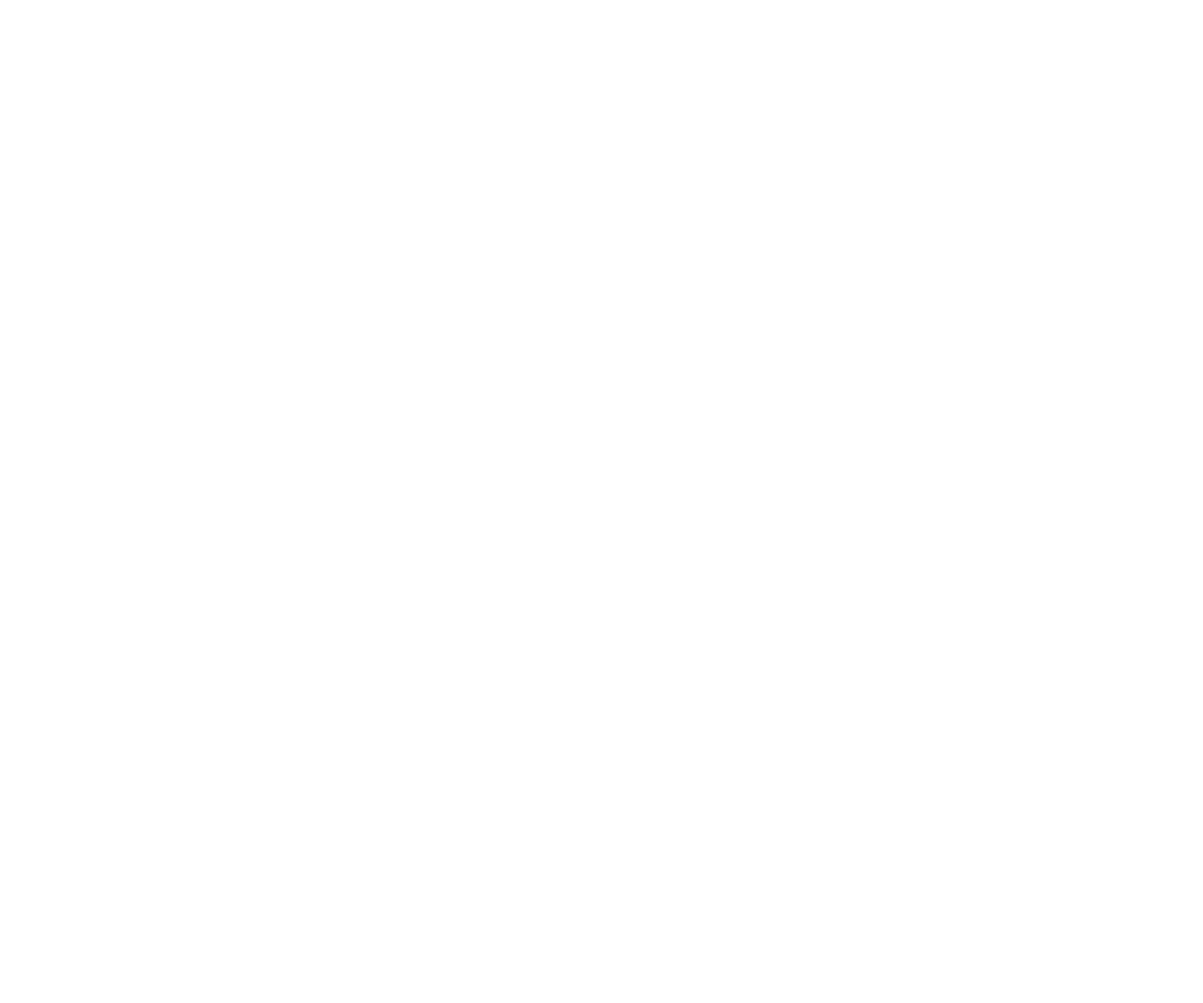
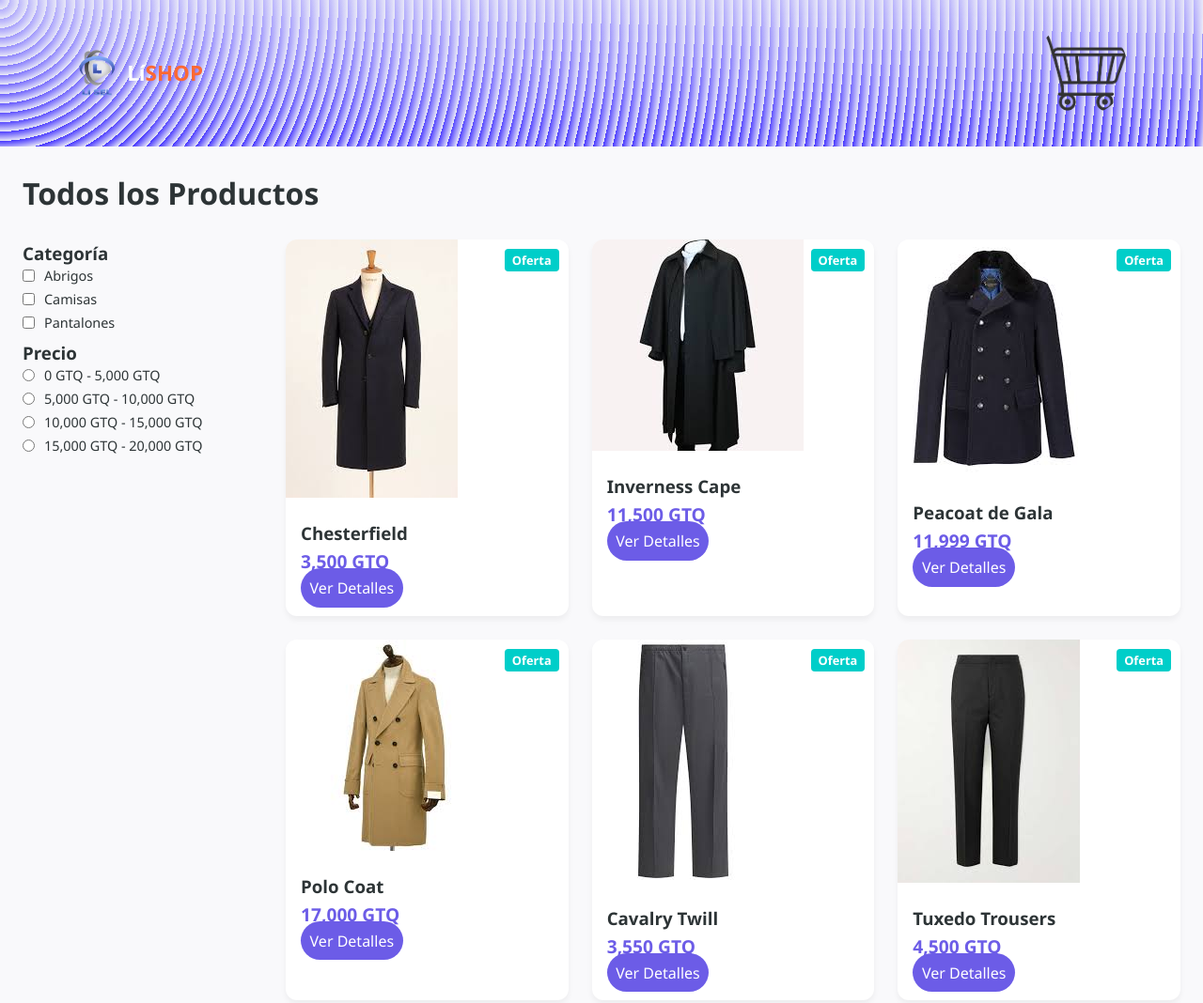
Before and after one commit to lemical07/LiShop, a plain HTML site: page catalogo.html in a window 1280 px wide. Shown: the top 1068 px of the page at 94% size. Before the commit the page ends 800 px from the top, so only its background shows below. Drawn offline with Linux system fonts and the light colour scheme.

Commit message:
feat: :sparkles: Add next part.
Add catalogo part of the proiect, also the necessary information and style.

```diff
--- a/CSS/component.css
+++ b/CSS/component.css
@@ -18,3 +18,48 @@
     font-size: 1.2rem;
 }
 /*------------------------------------*/
+.category-item {
+    flex: 0 0 auto;
+    scroll-snap-align: start;
+    background-color: var(--white);
+    color: var(--primary-color);
+    padding: 10px 20px;
+    border: 2px solid var(--secondary-color);
+    border-radius: 25px;
+    text-decoration: none;
+    font-weight: bold;
+    font-size: 0.9rem;
+    transition: all 0.3s ease;
+    white-space: nowrap;
+}
+.category-item:hover, .category-item:active {
+    background-color: var(--primary-color);
+    color: var(--white);
+    transform: scale(1.05);
+}
+.btn-add {
+    width: 100%;
+    background-color: var(--primary-color);
+    color: white;
+    text-decoration: none;
+    border: none;
+    padding: 0.6rem;
+    border-radius: 25px;
+    cursor: pointer;
+}
+.product-card {
+    position: relative;
+}
+
+.badge {
+    position: absolute;
+    top: 10px;
+    right: 10px;
+    background: var(--accent-color);
+    color: white;
+    padding: 2px 8px;
+    border-radius: 4px;
+    font-size: 0.8rem;
+    font-weight: bold;
+}
+/*---------------------------------*/
--- a/CSS/layout.css
+++ b/CSS/layout.css
@@ -22,6 +22,15 @@
     font-size: 1.4rem;
     font-weight: bold;
     margin: 0;
+}
+.logo-link{
+    text-decoration: none;
+    color: inherit;
+    display: inline-block;
+}
+.logo-link :hover{
+    opacity: 0.8;
+    transition: opacity 0.3s ease;
 }
 .icon{
     width: 100px;
@@ -60,3 +69,79 @@
     display: none;
 }
 /*-------------------------*/
+
+.catalogo-container {
+    padding: 1.5rem;
+}
+
+.catalogo-header {
+    display: flex;
+    justify-content: space-between;
+    align-items: center;
+    margin-bottom: 1.5rem;
+}
+
+.btn-filter {
+    background: var(--primary-color);
+    color: white;
+    padding: 0.5rem 1rem;
+    border-radius: 8px;
+    cursor: pointer;
+}
+
+.btn-filter:hover {
+    background-color: var(--secondary-color);
+    font-weight: bold;
+}
+
+.btn-close-filter{
+    display: block;
+    width: 100%;
+    padding: 12px 20px;
+    margin-top: 20px;
+    background-color: var(--primary-color);
+    color: white;
+    text-align: center;
+    text-decoration: none;
+    font-weight: bold;
+    font-size: 1rem;
+    border-radius: var(--border-radius);
+    cursor: pointer;
+    border: none;
+    white-space: nowrap;
+    transition: background 0.3s ease;
+}
+.btn-close-filter:hover {
+    background-color: var(--secondary-color);
+}
+.filter-checkbox {
+    display: none;
+}
+
+.filters-sidebar {
+    position: fixed;
+    top: 0;
+    left: -100%;
+    width: 80%;
+    height: 100%;
+    background: var(--white);
+    z-index: 1000;
+    padding: 2rem;
+    transition: left 0.3s ease;
+    box-shadow: 2px 0 10px rgba(121, 31, 31, 0.1);
+}
+
+.filter-checkbox:checked ~ .catalogo-layout .filters-sidebar {
+    left: 0;
+}
+
+.filter-group label {
+    display: flex;
+    align-items: center;
+    gap: 10px;
+    margin-bottom: 8px;
+    font-size: 0.9rem;
+    cursor: pointer;
+    line-height: 1.2;
+}
+/*------------------------------------*/
--- a/CSS/responsive.css
+++ b/CSS/responsive.css
@@ -14,3 +14,28 @@
         margin: 0 auto;
     }
 }
+/*----------------------------*/
+@media (min-width: 768px) {
+    .catalogo-layout {
+        display: grid;
+        grid-template-columns: 250px 1fr;
+        gap: 30px;
+    }
+
+    .filters-sidebar {
+        position: static;
+        width: 100%;
+        left: 0;
+        padding: 0;
+        box-shadow: none;
+        background: transparent;
+    }
+
+    .btn-filter, .btn-close-filter {
+        display: none;
+    }
+
+    .product-grid {
+        grid-template-columns: repeat(3, 1fr);
+    }
+}
--- a/catalogo.html
+++ b/catalogo.html
@@ -0,0 +1,125 @@
+<!DOCTYPE html>
+<html lang="en">
+<head>
+    <meta charset="UTF-8">
+    <meta name="viewport" content="width=device-width, initial-scale=1.0">
+    <title>LíShop</title>
+    <link rel="stylesheet" href="./CSS/base.css">
+    <link rel="stylesheet" href="./CSS/component.css">
+    <link rel="stylesheet" href="./CSS/layout.css">
+    <link rel="stylesheet" href="CSS/responsive.css">
+</head>
+<body>
+    <header class="main-header">
+        <div class="logo">
+            <img src="./IMG/logo.png" alt="LÍSEL">
+            <a href="index.html" class="logo-link">
+                <p>Lí<span>Shop</span></p>
+            </a>
+        </div>
+        <div class="header-icons">
+            <a href="carrito.html">
+                <img src="./IMG/carrito.png" alt="Carrito" class="icon">
+            </a>
+        </div>
+    </header>
+
+    <main class="catalogo-container">
+        <input type="checkbox" id="filter-toggle" class="filter-checkbox">
+
+        <div class="catalogo-header">
+            <h1>Todos los Productos</h1>
+            <label for="filter-toggle" class="btn-filter">
+                <span>Filtros</span>
+            </label>
+        </div>
+
+        <section class="catalogo-layout">
+            <aside class="filters-sidebar">
+                <div class="filter-group">
+                    <h3>Categoría</h3>
+                    <label><input type="checkbox"> Abrigos</label>
+                    <label><input type="checkbox"> Camisas</label>
+                    <label><input type="checkbox"> Pantalones</label>
+                </div>
+                <div class="filter-group">
+                    <h3>Precio</h3>
+                    <label><input type="radio" name="price"> 0 GTQ - 5,000 GTQ </label>
+                    <label><input type="radio" name="price"> 5,000 GTQ - 10,000 GTQ</label>
+                    <label><input type="radio" name="price"> 10,000 GTQ - 15,000 GTQ</label>
+                    <label><input type="radio" name="price"> 15,000 GTQ - 20,000 GTQ</label>
+
+                </div>
+
+                <label for="filter-toggle" class="btn-close-filter">Aplicar Filtros</label>
+            </aside>
+
+            <div class="product-grid">
+                <article class="product-card">
+                    <div class="badge">Oferta</div>
+                    <img src="./IMG/Chesterfield.png" alt="Chesterfield">
+                    <div class="card-info">
+                        <h3>Chesterfield</h3>
+                        <p class="price">3,500 GTQ</p>
+                        <a href="producto.html" class="btn-add">Ver Detalles</a>
+                    </div>
+                </article>
+                <article class="product-card">
+                    <div class="badge">Oferta</div>
+                    <img src="./IMG/InvernessCape.png" alt="Inverness Cape">
+                    <div class="card-info">
+                        <h3>Inverness Cape</h3>
+                        <p class="price">11,500 GTQ</p>
+                        <a href="producto.html" class="btn-add" id="detail">Ver Detalles</a>
+                    </div>
+                </article>
+                <article class="product-card">
+                    <div class="badge">Oferta</div>
+                    <img src="./IMG/Peocat.png" alt="Peacoat de Gala">
+                    <div class="card-info">
+                        <h3>Peacoat de Gala</h3>
+                        <p class="price">11,999 GTQ</p>
+                        <a href="producto.html" class="btn-add">Ver Detalles</a>
+                    </div>
+                </article>
+                <article class="product-card">
+                    <div class="badge">Oferta</div>
+                    <img src="./IMG/Polo-Coat.png" alt="Polo Coat">
+                    <div class="card-info">
+                        <h3>Polo Coat</h3>
+                        <p class="price">17,000 GTQ</p>
+                        <a href="producto.html" class="btn-add">Ver Detalles</a>
+                    </div>
+                </article>
+                <article class="product-card">
+                    <div class="badge">Oferta</div>
+                    <img src="./IMG/CalvaryTwill.png" alt="Cavalry Twill">
+                    <div class="card-info">
+                        <h3>Cavalry Twill</h3>
+                        <p class="price">3,550 GTQ</p>
+                        <a href="producto.html" class="btn-add">Ver Detalles</a>
+                    </div>
+                </article>
+                <article class="product-card">
+                    <div class="badge">Oferta</div>
+                    <img src="./IMG/CTuxedoTrousers.png" alt="Tuxedo Trousers">
+                    <div class="card-info">
+                        <h3>Tuxedo Trousers</h3>
+                        <p class="price">4,500 GTQ</p>
+                        <a href="producto.html" class="btn-add">Ver Detalles</a>
+                    </div>
+                </article>
+                <article class="product-card">
+                    <div class="badge">Oferta</div>
+                    <img src="./IMG/GurkhaPants.png" alt="Gurkha Pants">
+                    <div class="card-info">
+                        <h3>Gurkha Pants</h3>
+                        <p class="price">6,800 GTQ</p>
+                        <a href="producto.html" class="btn-add">Ver Detalles</a>
+                    </div>
+                </article>
+                </div>
+        </section>
+    </main>
+</body>
+</html>
```
Also changed, not shown: IMG/CTuxedoTrousers.png (added), IMG/CalvaryTwill.png (added), IMG/GurkhaPants.png (added), IMG/InvernessCape.png (added), IMG/Peocat.png (added), IMG/carrito.png (added).
